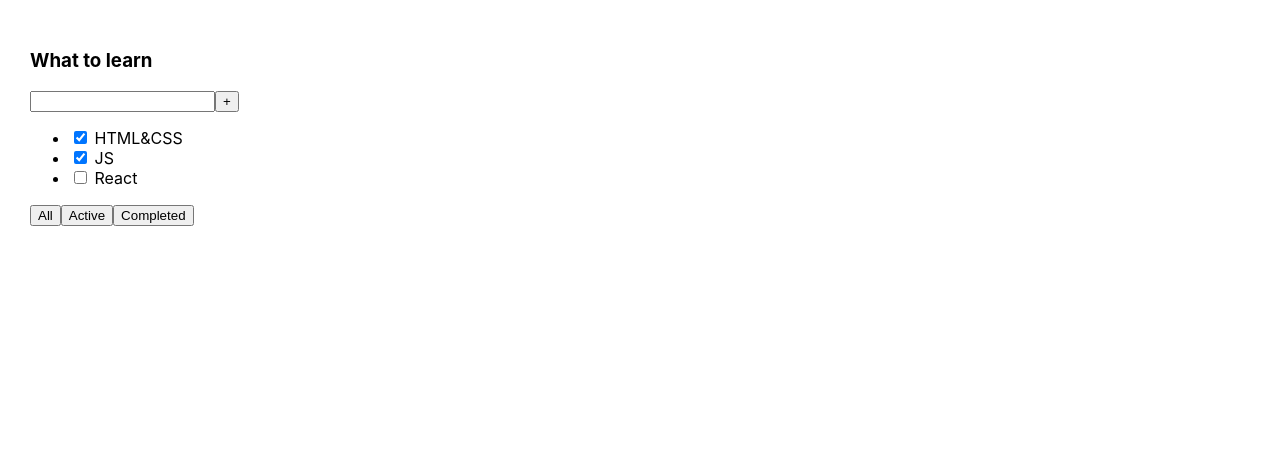
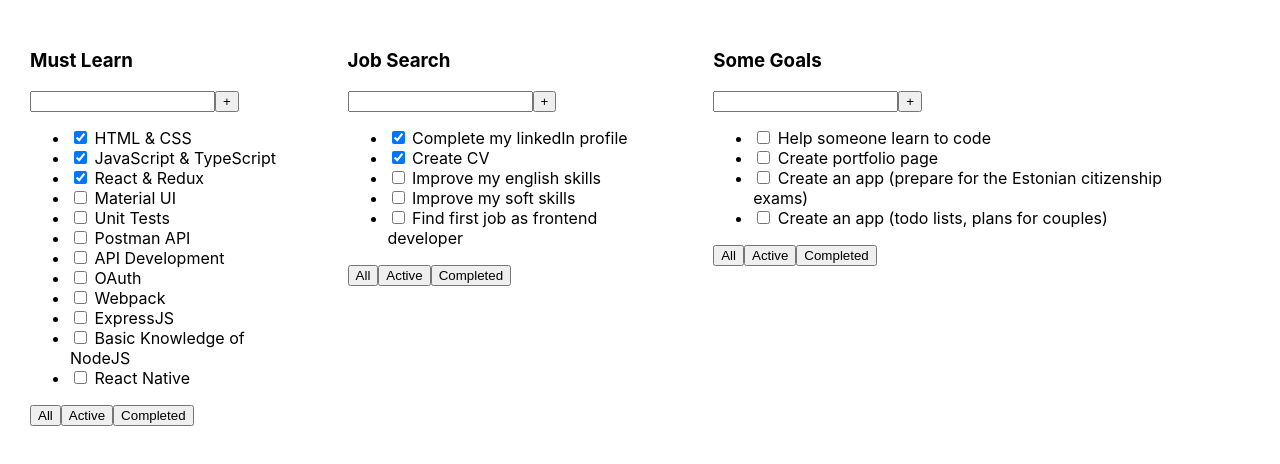
Before and after one commit to insane4l/INCUBATOR-todolist, a React (Create React App) app: page / in a window 1280 px wide. Shown: the top 464 px of the page. Built offline with nearby package versions, Linux system fonts and the light colour scheme.

Commit message:
Some components separated, unhardcoded + types added

```diff
--- a/src/App.tsx
+++ b/src/App.tsx
@@ -1,26 +1,45 @@
 import React from 'react';
 import './App.css';
+import TodoList from './components/TodoList';
+import { TodoListItemType } from './types/types';
 
 function App() {
+
+    let tasks1: Array<TodoListItemType> = [
+        {title: 'HTML & CSS', isDone: true, id: 1},
+        {title: 'JavaScript & TypeScript', isDone: true, id: 2},
+        {title: 'React & Redux', isDone: true, id: 3},
+        {title: 'Material UI', isDone: false, id: 4},
+        {title: 'Unit Tests', isDone: false, id: 5},
+        {title: 'Postman API', isDone: false, id: 6},
+        {title: 'API Development', isDone: false, id: 7},
+        {title: 'OAuth', isDone: false, id: 8},
+        {title: 'Webpack', isDone: false, id: 9},
+        {title: 'ExpressJS', isDone: false, id: 10},
+        {title: 'Basic Knowledge of NodeJS', isDone: false, id: 11},
+        {title: 'React Native', isDone: false, id: 12}
+    ]
+
+    let tasks2: Array<TodoListItemType> = [
+        {title: 'Complete my linkedIn profile', isDone: true, id: 1},
+        {title: 'Create CV', isDone: true, id: 2},
+        {title: 'Improve my english skills', isDone: false, id: 3},
+        {title: 'Improve my soft skills', isDone: false, id: 4},
+        {title: 'Find first job as frontend developer', isDone: false, id: 5}
+    ]
+
+    let tasks3: Array<TodoListItemType> = [
+        {title: 'Help someone learn to code', isDone: false, id: 1},
+        {title: 'Create portfolio page', isDone: false, id: 2},
+        {title: 'Create an app (prepare for the Estonian citizenship exams)', isDone: false, id: 3},
+        {title: 'Create an app (todo lists, plans for couples)', isDone: false, id: 4}
+    ]
+
     return (
         <div className="App">
-            <div>
-                <h3>What to learn</h3>
-                <div>
-                    <input/>
-                    <button>+</button>
-                </div>
-                <ul>
-                    <li><input type="checkbox" checked={true}/> <span>HTML&CSS</span></li>
-                    <li><input type="checkbox" checked={true}/> <span>JS</span></li>
-                    <li><input type="checkbox" checked={false}/> <span>React</span></li>
-                </ul>
-                <div>
-                    <button>All</button>
-                    <button>Active</button>
-                    <button>Completed</button>
-                </div>
-            </div>
+            <TodoList title="Must Learn" tasks={tasks1} />
+            <TodoList title="Job Search" tasks={tasks2} />
+            <TodoList title="Some Goals" tasks={tasks3} />
         </div>
     );
 }
--- /dev/null
+++ b/src/components/TodoList.tsx
@@ -0,0 +1,26 @@
+import React from 'react';
+import { TodoListType } from '../types/types';
+import TodoListItem from './TodoListItem';
+
+const TodoList: React.FC<TodoListType> = ({title, tasks}) => {
+
+    return (
+        <div>
+			<h3>{title}</h3>
+			<div>
+				<input/>
+				<button>+</button>
+			</div>
+			<ul>
+				{tasks.map(el => <TodoListItem title={el.title} isDone={el.isDone} id={el.id} />)}
+			</ul>
+			<div>
+				<button>All</button>
+				<button>Active</button>
+				<button>Completed</button>
+			</div>
+		</div>
+    )
+}
+
+export default TodoList;
--- /dev/null
+++ b/src/components/TodoListItem.tsx
@@ -0,0 +1,8 @@
+import React from 'react';
+import { TodoListItemType } from '../types/types';
+
+const TodoListItem: React.FC<TodoListItemType> = ({title, isDone, id}) => {
+    return <li key={id}><input type="checkbox" checked={isDone}/> <span>{title}</span></li>
+}
+
+export default TodoListItem;
--- /dev/null
+++ b/src/types/types.ts
@@ -0,0 +1,10 @@
+export type TodoListType = {
+    title: string
+    tasks: Array<TodoListItemType>
+}
+
+export type TodoListItemType = {
+    title: string
+    isDone: boolean
+    id: number
+}
```
